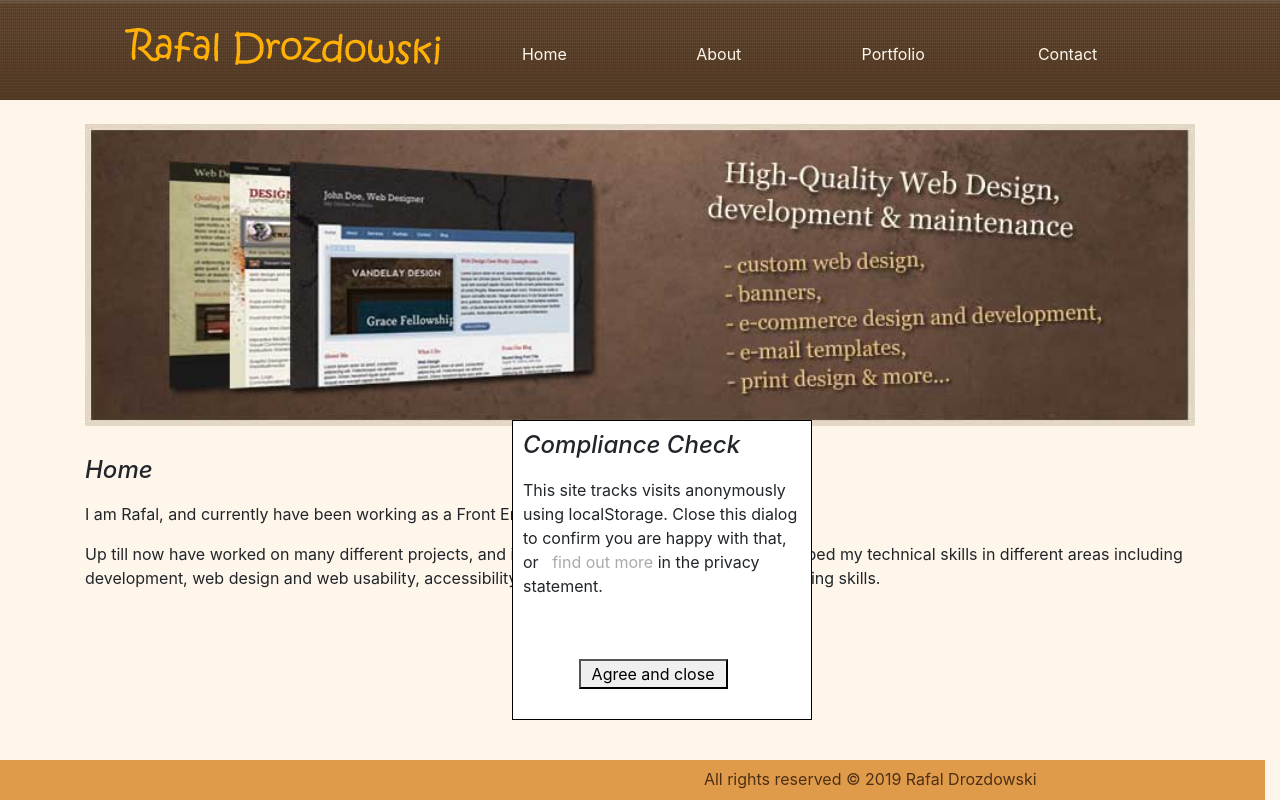
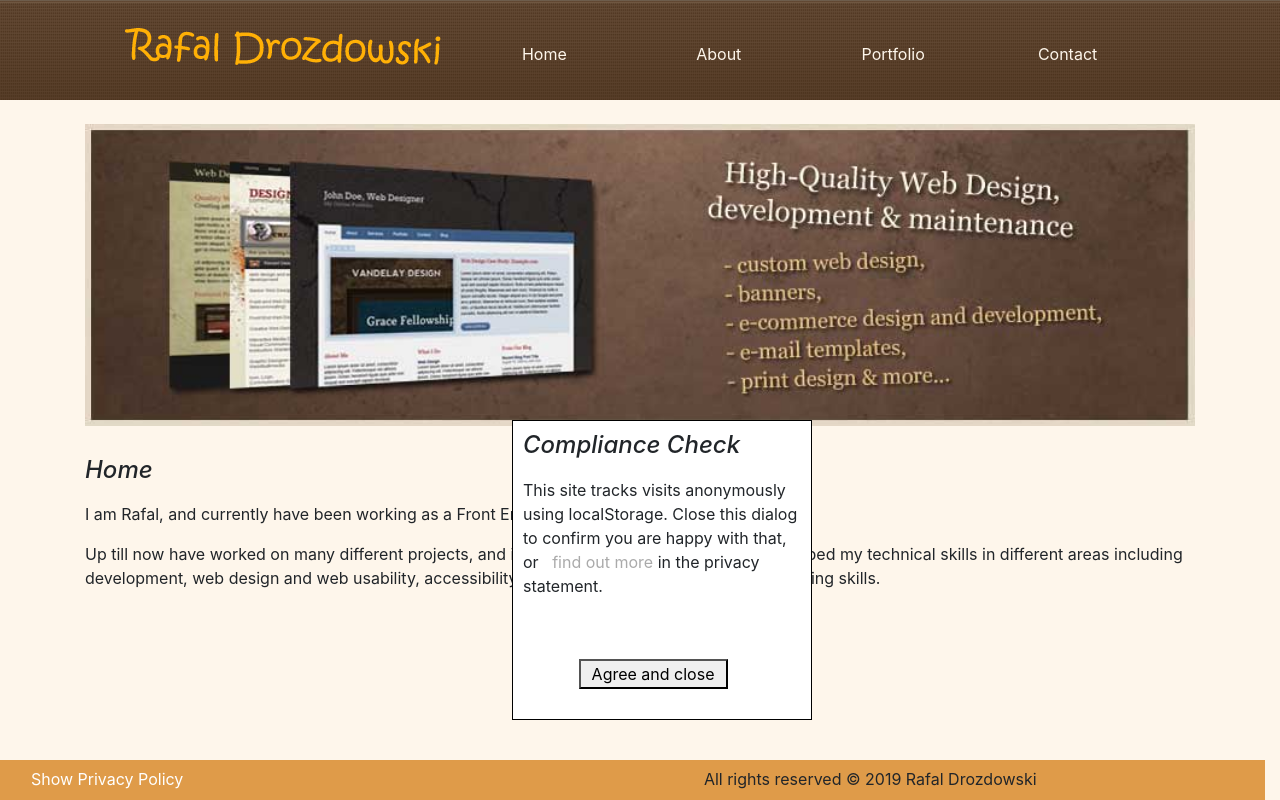
Before and after one commit to drozdek/react-app-boilerplate, a React app: page /Home#/ in a window 1280 px wide. Built offline with nearby package versions, Linux system fonts and the light colour scheme.

Commit message:
add visible link to pricacy policy

```diff
--- a/src/Components/UI/Footer/Footer.jsx
+++ b/src/Components/UI/Footer/Footer.jsx
@@ -1,4 +1,6 @@
 import React, { Component } from 'react';
+import {BrowserHistory as Router, Link} from 'react-router-dom';
+import Privacy from '../Policy/index';
 import Styles from './Footer.scss';
 
 export default class Footer extends Component {
@@ -9,7 +11,7 @@ export default class Footer extends Component {
   render() {
     return (
       <footer role="contentinfo" className={'row'}>
-        <div className={'col-md-2 col-lg-2'}></div>
+        <div className={'col-md-2 col-lg-2'}><Link className={Styles.footer_privacy_policy} to={'/policy'}>Show Privacy Policy</Link></div>
         <div className={'col-md-8 col-lg-8'}>
           <p>All rights reserved ©  <span id="now">2019</span> Rafal Drozdowski</p>
         </div>
--- a/src/Components/UI/Footer/Footer.scss
+++ b/src/Components/UI/Footer/Footer.scss
@@ -7,6 +7,16 @@ footer {
   width: 100%;
   margin: auto;
   background-color: #df9b49;
-  color: rgb(78, 47, 22);
   text-align: right;
+
+  a {
+    color: #fff;
+
+    &:hover {
+      text-decoration: none;
+      color: #fff;
+    }
+
+  }
+
 }
```
